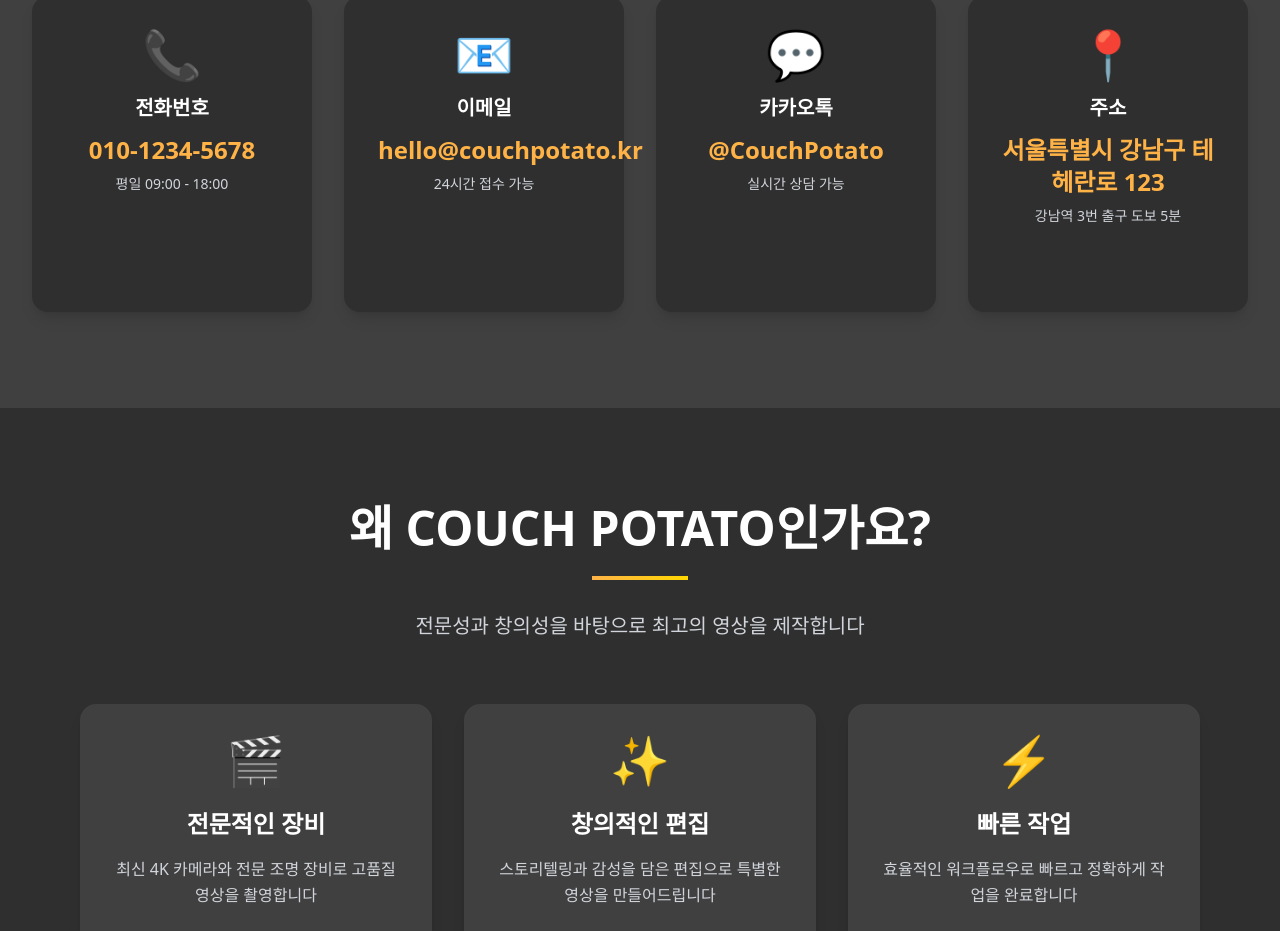
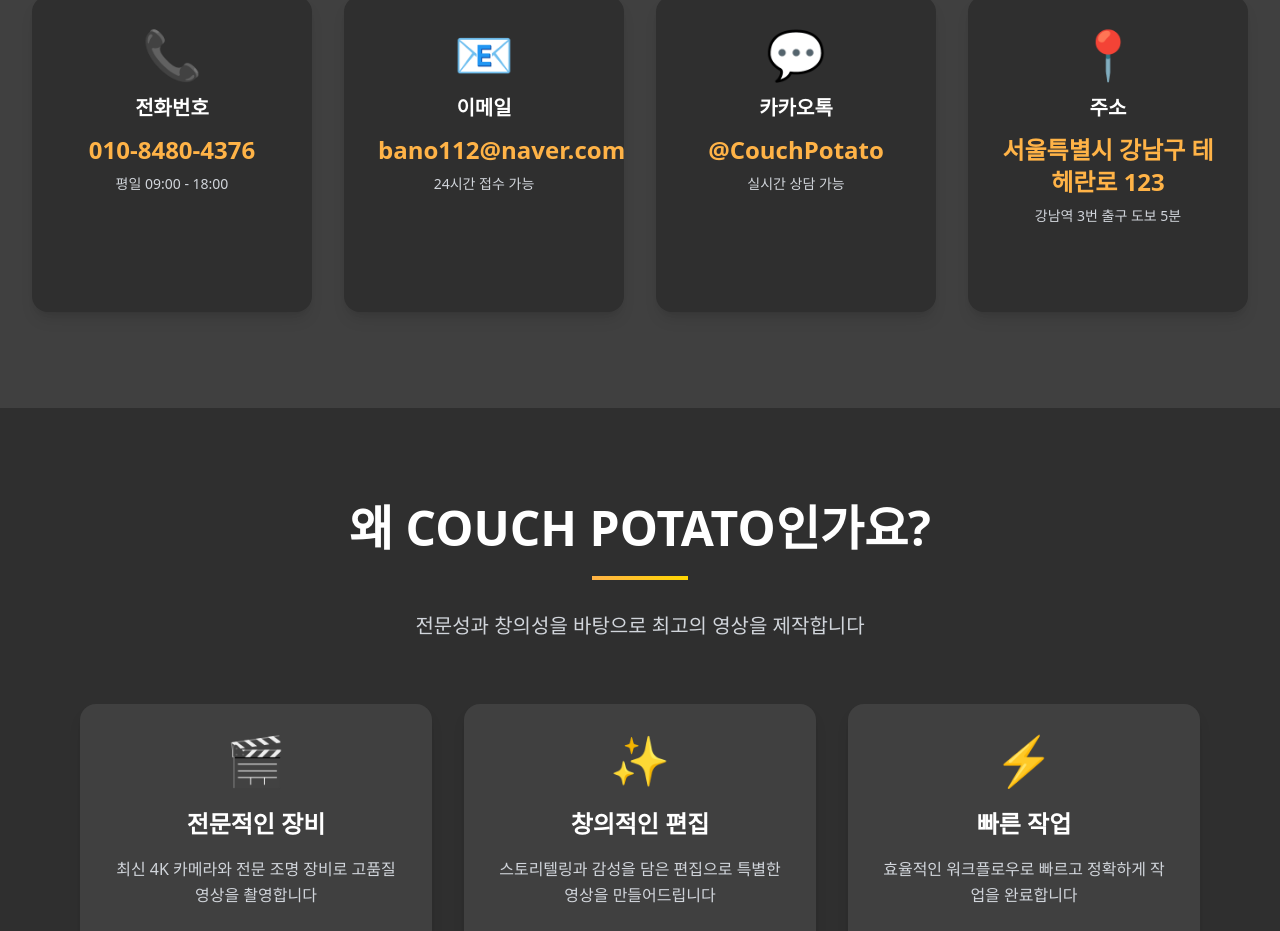
Before and after one commit to ITK-SHIN/couch-potato, a Next.js app: page /contact in a window 1280 px wide. Shown: the part 1200-2131 px from the top of the page. Built offline with nearby package versions, Linux system fonts and the light colour scheme.

Commit message:
contact page 연락처 반영

```diff
--- a/src/app/contact/page.tsx
+++ b/src/app/contact/page.tsx
@@ -169,16 +169,16 @@
     {
       icon: "📞",
       title: "전화번호",
-      content: "010-1234-5678",
+      content: "010-8480-4376",
       subContent: "평일 09:00 - 18:00",
-      action: "tel:010-1234-5678",
+      action: "tel:010-8480-4376",
     },
     {
       icon: "📧",
       title: "이메일",
-      content: "hello@couchpotato.kr",
+      content: "bano112@naver.com",
       subContent: "24시간 접수 가능",
-      action: "mailto:hello@couchpotato.kr",
+      action: "mailto:bano112@naver.com",
     },
     {
       icon: "💬",
```
Also changed, not shown: data/home.json (+5 -5 lines).
